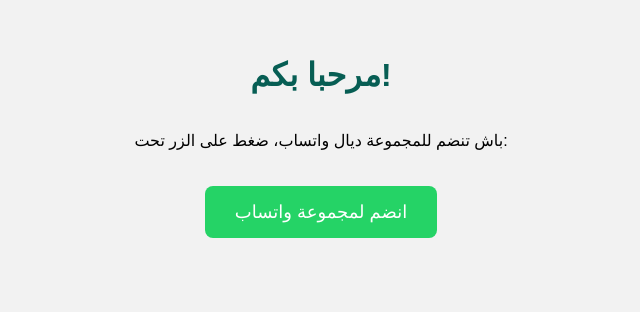
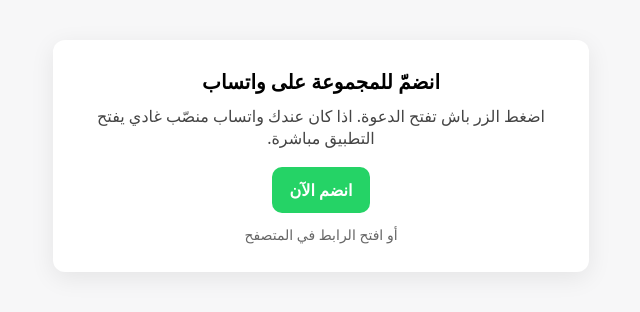
Before and after one commit to Mustapha-ai-max/Groupe-WhatsApp-, a plain HTML site: page index.html in a window 1280 px wide. Shown: the part 264-576 px from the top of the page, without its empty margins (319-959 px from the left). Drawn offline with Linux system fonts and the light colour scheme.

Commit message:
Update index.html

```diff
--- a/index.html
+++ b/index.html
@@ -1,45 +1,47 @@
-<!DOCTYPE html>
-<html lang="ar">
+<!doctype html>
+<html lang="ar" dir="rtl">
 <head>
-  <meta charset="UTF-8">
-  <meta name="viewport" content="width=device-width, initial-scale=1.0">
-  <title>انضم لمجموعة واتساب</title>
+  <meta charset="utf-8">
+  <meta name="viewport" content="width=device-width,initial-scale=1">
+  <title>انضمّ للمجموعة — WhatsApp</title>
   <style>
-    body {
-      font-family: Arial, sans-serif;
-      background-color: #f2f2f2;
-      display: flex;
-      flex-direction: column;
-      align-items: center;
-      justify-content: center;
-      height: 100vh;
-      margin: 0;
-      text-align: center;
-    }
-    h1 {
-      color: #075E54;
-    }
-    a.button {
-      display: inline-block;
-      padding: 15px 30px;
-      margin-top: 20px;
-      font-size: 18px;
-      color: #fff;
-      background-color: #25D366;
-      text-decoration: none;
-      border-radius: 8px;
-      transition: background-color 0.3s;
-    }
-    a.button:hover {
-      background-color: #128C7E;
-    }
+    body{font-family:system-ui,-apple-system,Segoe UI,Roboto,"Helvetica Neue",Arial;display:flex;
+      min-height:100vh;align-items:center;justify-content:center;background:#f7f7f8;margin:0;padding:20px}
+    .card{max-width:480px;width:100%;background:#fff;border-radius:12px;box-shadow:0 6px 24px rgba(0,0,0,0.08);
+      padding:28px;text-align:center}
+    h1{margin:0 0 10px;font-size:20px}
+    p{color:#444;margin:0 0 18px}
+    .btn{display:inline-block;padding:12px 18px;border-radius:10px;text-decoration:none;font-weight:600;
+      border:0;cursor:pointer}
+    .open{background:#25D366;color:#fff}
+    .alt{display:block;margin-top:12px;color:#666;font-size:14px;text-decoration:none}
   </style>
 </head>
 <body>
-  <h1>مرحبا بكم!</h1>
-  <p>باش تنضم للمجموعة ديال واتساب، ضغط على الزر تحت:</p>
-  <a class="button" href="https://chat.whatsapp.com/Dap3do1AJSP8wjVx2K2zsA?mode=wwt" target="_blank">
-    انضم لمجموعة واتساب
-  </a>
+  <div class="card">
+    <h1>انضمّ للمجموعة على واتساب</h1>
+    <p>اضغط الزر باش تفتح الدعوة. اذا كان عندك واتساب منصّب غادي يفتح التطبيق مباشرة.</p>
+
+    <a id="openBtn" class="btn open" href="https://chat.whatsapp.com/Hyqgqz3nEg89SwbJ8EIoWq?mode=wwt" target="_blank" rel="noopener">
+      انضم الآن
+    </a>
+
+    <a id="fallback" class="alt" href="https://chat.whatsapp.com/Hyqgqz3nEg89SwbJ8EIoWq?mode=wwt" target="_blank" rel="noopener">
+      أو افتح الرابط في المتصفح
+    </a>
+  </div>
+
+  <script>
+    (function(){
+      var invite = 'https://chat.whatsapp.com/Hyqgqz3nEg89SwbJ8EIoWq?mode=wwt';
+      var openBtn = document.getElementById('openBtn');
+      openBtn.addEventListener('click', function(e){
+        e.preventDefault();
+        var intentUrl = 'intent://chat.whatsapp.com/Hyqgqz3nEg89SwbJ8EIoWq#Intent;package=com.whatsapp;scheme=https;end';
+        window.location = intentUrl;
+        setTimeout(function(){ window.open(invite, '_blank'); }, 1200);
+      });
+    })();
+  </script>
 </body>
 </html>
```
